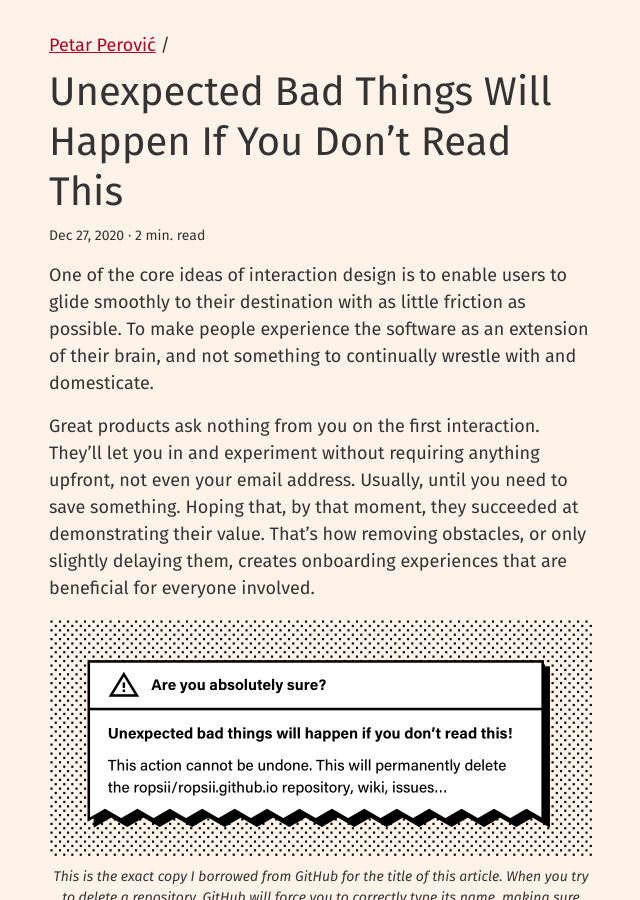
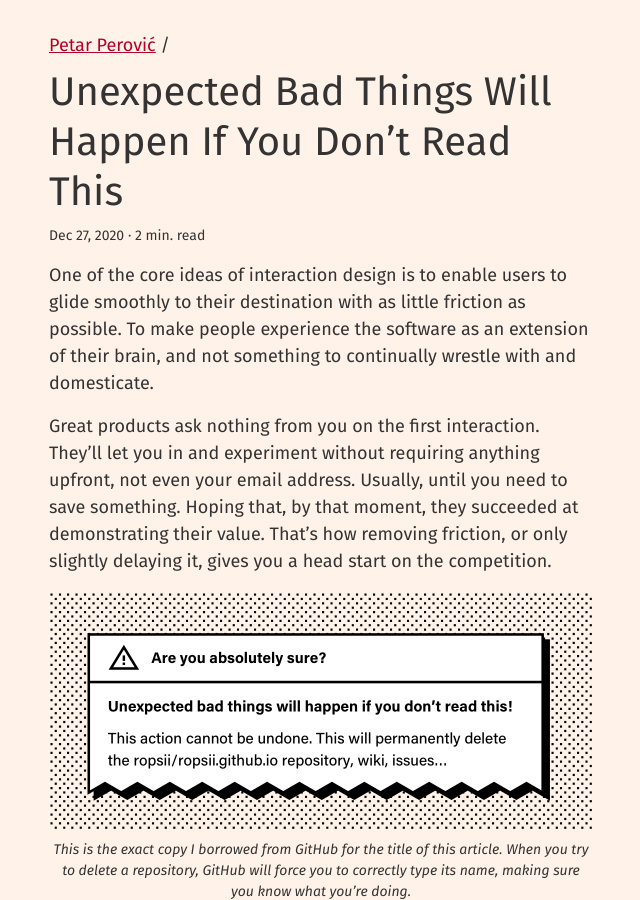
Before and after one commit to ropsii/ropsii.github.io, a Jekyll site: the page built from _posts/2020-12-25-friction.markdown, in a window 1280 px wide and 900 px high. Shown: the whole window, without its empty margins (319-959 px from the left). Built offline with Jekyll 4.4.1, drawn with Linux system fonts in a browser that asks for light colours.

Commit message:
optimised image, tweaked words

```diff
--- a/_posts/2020-12-25-friction.markdown
+++ b/_posts/2020-12-25-friction.markdown
@@ -10,7 +10,7 @@ image: /assets/cover-friction.png
 
 One of the core ideas of interaction design is to enable users to glide smoothly to their destination with as little friction as possible. To make people experience the software as an extension of their brain, and not something to continually wrestle with and domesticate.
 
-Great products ask nothing from you on the first interaction. They’ll let you in and experiment without requiring anything upfront, not even your email address. Usually, until you need to save something. Hoping that, by that moment, they succeeded at demonstrating their value. That’s how removing obstacles, or only slightly delaying them, creates onboarding experiences that are beneficial for everyone involved.
+Great products ask nothing from you on the first interaction. They’ll let you in and experiment without requiring anything upfront, not even your email address. Usually, until you need to save something. Hoping that, by that moment, they succeeded at demonstrating their value. That’s how removing friction, or only slightly delaying it, gives you a head start on the competition.
 
 ![Delete repository on GitHub screen](/assets/friction-github_delete.png)
 *This is the exact copy I borrowed from GitHub for the title of this article. When you try to delete a repository, GitHub will force you to correctly type its name, making sure you know what you’re doing.*
```
Also changed, not shown: assets/cover-friction.png.
